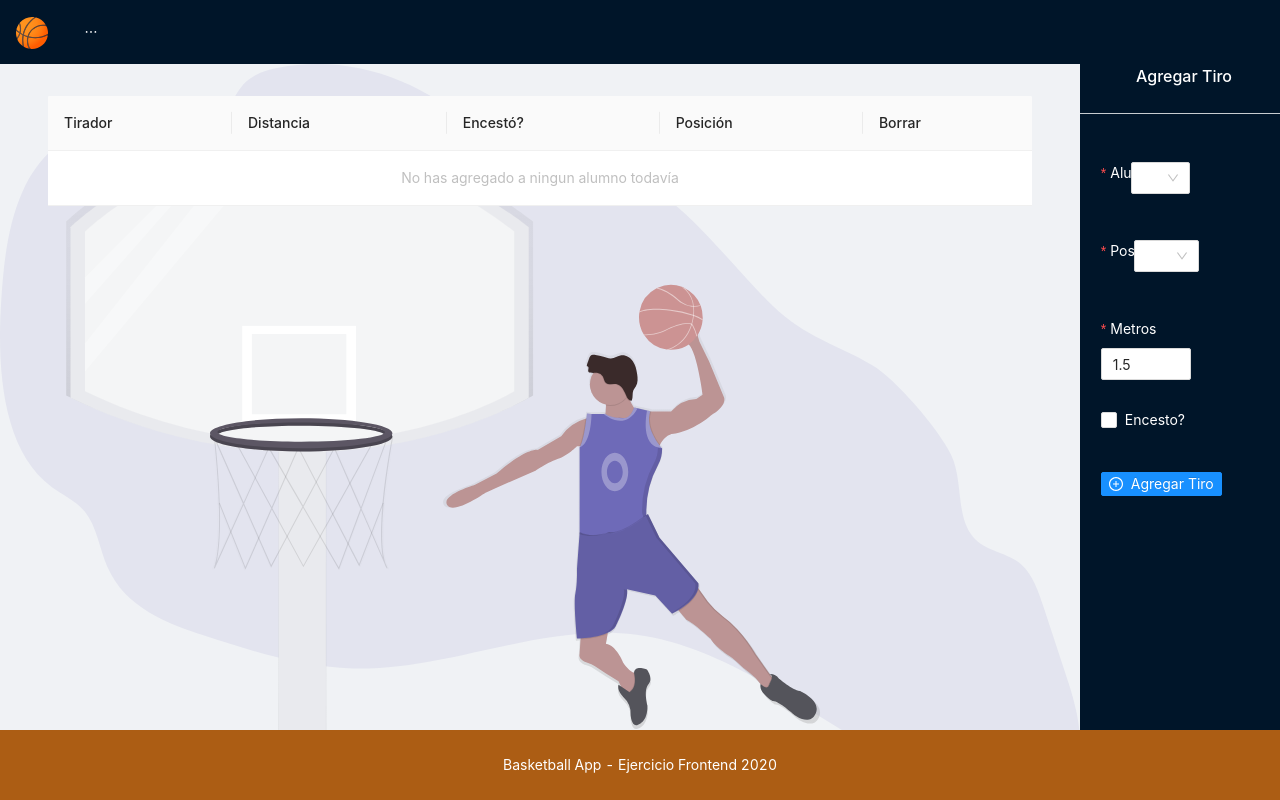
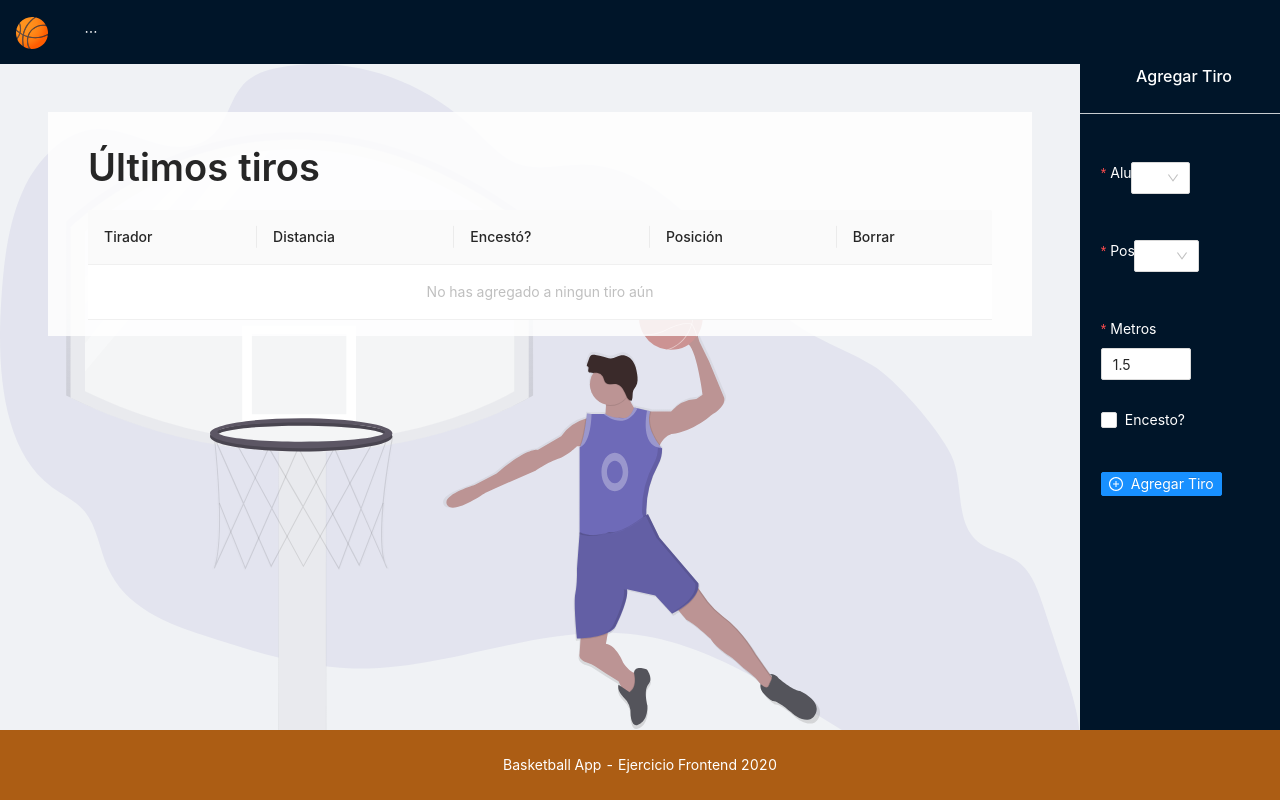
Before and after one commit to sunteago/basketball-app, a React (Create React App) app: page / in a window 1280 px wide. Built offline with nearby package versions, Linux system fonts and the light colour scheme.

Commit message:
make components more reusable

```diff
--- a/src/components/About/index.js
+++ b/src/components/About/index.js
@@ -8,18 +8,21 @@ const { Paragraph, Title } = Typography;
 export default function About() {
   return (
     <div className={classes.About}>
-      <Title>Basketball App</Title>
+      <Title>Acerca de Basketball App</Title>
       <Paragraph>
         Esta App fue creada espacialmente para{" "}
-        <span>hiring@tiendadolar.com.ar</span>
+        <span>hiring@tiendadolar.com.ar</span> por <span>Santiago Vallejo</span>
       </Paragraph>
       <Paragraph>
         Características de la App:
-        <ul className={classes.FeaturesList}>
-          <li>Diseño plano y responsive</li>
-          <li>Agregar alumno</li>
-          <li>Agregar tiro de alumno previamente agregado</li>
-          <li>Dashboard para ver ultimos tiros agregados</li>
+        <ul>
+          <li>diseño plano y responsive</li>
+          <li>agregar alumno</li>
+          <li>borrar alumno</li>
+          <li>agregar tiro de alumno previamente agregado</li>
+          <li>borrar tiro</li>
+          <li>validación de formularios</li>
+          <li>dashboard para ver ultimos tiros agregados</li>
         </ul>
       </Paragraph>
       <Paragraph>
--- a/src/components/About/index.module.css
+++ b/src/components/About/index.module.css
@@ -1,16 +1,3 @@
-.About {
-  position: relative;
-  font-size: 1rem;
-  z-index: 1000;
-  margin-top: 2rem;
-  padding: 2.5rem 2rem 1.5rem 2rem;
-  background: rgba(255, 255, 255, 0.85);
-}
-
-li {
-  list-style: none;
-}
-
 ul li:first-child {
   margin-top: 0.5rem;
 }
@@ -18,3 +5,7 @@ ul li:first-child {
 .SocialNetworkIcon {
   margin-right: 0.3rem;
 }
+
+.SocialNetworkList li {
+  list-style: none;
+}
--- a/src/components/AddStudent/index.js
+++ b/src/components/AddStudent/index.js
@@ -1,8 +1,11 @@
 import React, { useContext } from "react";
-import { Form, Input, Button } from "antd";
+import { Form, Input, Button, Typography } from "antd";
+
 import classes from "./index.module.css";
 import StudentsList from "../StudentsList";
 import StudentsContext from "../../context/students/StudentsContext";
+
+const { Title } = Typography;
 
 const requiredRules = (field) => [
   {
@@ -36,6 +39,7 @@ export default function AddStudent() {
 
   return (
     <>
+      <Title>Agregar Alumno</Title>
       <Form
         className={classes.Form}
         form={form}
--- a/src/components/AddStudent/index.module.css
+++ b/src/components/AddStudent/index.module.css
@@ -1,10 +1,5 @@
 .Form {
-  margin-top: 1rem;
   font-size: 1rem;
-  position: relative;
-  z-index: 1000;
-  padding: 1.5rem 2rem 0.5rem 2rem;
-  background: rgba(255, 255, 255, 0.85);
 }
 
 .FormButtons > div > div > div {
--- a/src/components/Dashboard/index.js
+++ b/src/components/Dashboard/index.js
@@ -1,8 +1,10 @@
 import React, { useContext } from "react";
-import { Table, Grid } from "antd";
+import { Table, Grid, Typography } from "antd";
 import classes from "./index.module.css";
 import ShotsContext from "../../context/shots/ShotsContext";
 import { getPositionFromId } from "../../utils";
+
+const { Title } = Typography;
 
 const shotsColumns = (onDelete) => [
   {
@@ -52,6 +54,8 @@ export default function Dashboard() {
   const sortedShots = shots && shots.sort((a, b) => b.date - a.date);
 
   return (
+    <>
+      <Title>Últimos tiros</Title>
       <Table
         className={classes.Table}
         tableLayout="auto"
@@ -59,8 +63,9 @@ export default function Dashboard() {
         dataSource={sortedShots}
         size={screens.md ? "large" : "small"}
         locale={{
-        emptyText: "No has agregado a ningun alumno todavía",
+          emptyText: "No has agregado a ningun tiro aún",
         }}
       />
+    </>
   );
 }
--- a/src/components/StudentsList/index.js
+++ b/src/components/StudentsList/index.js
@@ -36,6 +36,9 @@ export default function StudentsList() {
       columns={studentsColumn}
       dataSource={sortedStudents}
       size="small"
+      locale={{
+        emptyText: "No has agregado a ningun alumno aún",
+      }}
     />
   );
 }
--- /dev/null
+++ b/src/components/layout/ContentBox/index.js
@@ -0,0 +1,6 @@
+import React from "react";
+import classes from "./index.module.css";
+
+export default function ContentBox({ children }) {
+  return <div className={classes.ContentBox}>{children}</div>;
+}
--- /dev/null
+++ b/src/components/layout/ContentBox/index.module.css
@@ -0,0 +1,6 @@
+.ContentBox {
+  position: relative;
+  z-index: 1000;
+  padding: 2rem 2.5rem 1rem 2.5rem;
+  background: rgba(255, 255, 255, 0.85);
+}
--- a/src/components/layout/PageContainer/index.js
+++ b/src/components/layout/PageContainer/index.js
@@ -4,8 +4,10 @@ import { Link } from "react-router-dom";
 import classes from "./index.module.css";
 import { Layout } from "antd";
 import { PlusCircleOutlined, DoubleRightOutlined } from "@ant-design/icons";
+
+import Logo from "../../../assets/img/basketball.svg";
 import Navbar from "../Navbar";
-import Logo from "../../../assets/img/basketball.svg";
+import ContentBox from "../ContentBox";
 import FooterContent from "../Footer";
 
 const { Header, Footer, Sider, Content } = Layout;
@@ -23,7 +25,9 @@ export default function PageContainer(props) {
         <Navbar />
       </Header>
       <Layout>
-        <Content className={classes.Content}>{children}</Content>
+        <Content className={classes.Content}>
+          <ContentBox>{children}</ContentBox>
+        </Content>
         <Sider
           trigger={
             isCollapsed ? <PlusCircleOutlined /> : <DoubleRightOutlined />
--- a/src/components/layout/PageContainer/index.module.css
+++ b/src/components/layout/PageContainer/index.module.css
@@ -52,6 +52,6 @@
 
 @media (min-width: 992px) {
   .Content {
-    padding: 2rem 3rem;
+    padding: 3rem 3rem;
   }
 }
```
Lines whose indentation alone changed are shown as unchanged.
